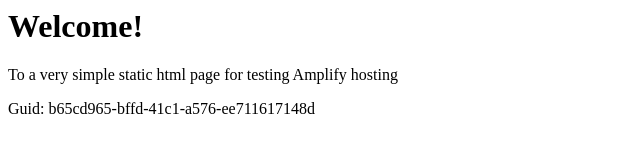
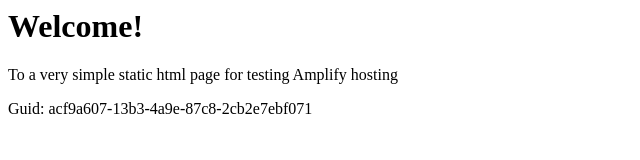
Before and after one commit to aws-aemilia-iad/Github-PR-Commit-Integration-Test-DoNotTouch-GithubWebhookPreviewCanaryTest-v1-gamma-us-east-1, a website: page src/index.html in a window 1280 px wide. Shown: the full height of the page, 0-640 px from the left. Drawn offline with Linux system fonts and the light colour scheme.

Commit message:
commit from integ tests

```diff
--- a/src/index.html
+++ b/src/index.html
@@ -12,6 +12,6 @@
 <body>
     <h1>Welcome!</h1>
     <p>To a very simple static html page for testing Amplify hosting</p>
-    <p>Guid: b65cd965-bffd-41c1-a576-ee711617148d</p></body>
+    <p>Guid: acf9a607-13b3-4a9e-87c8-2cb2e7ebf071</p></body>
 
 </html>
```
